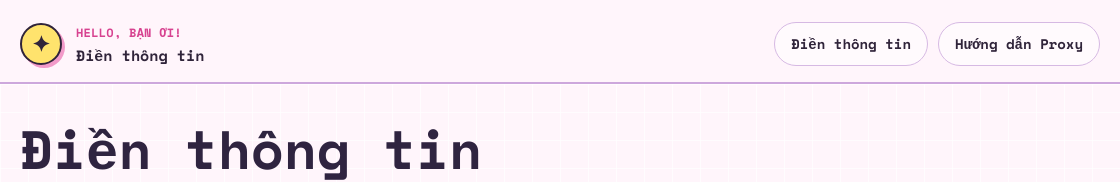
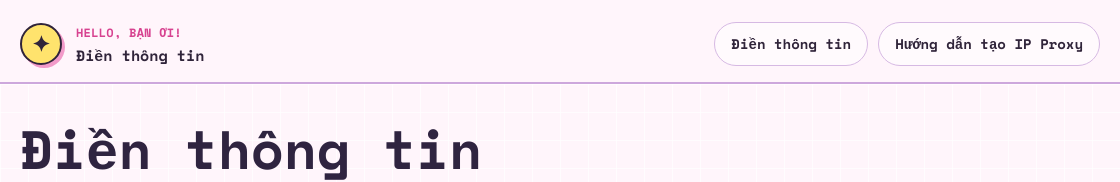
Before and after one commit to vuquangisbleeding/WHZ-TOOL-2026, an Electron app: page web/index.html in a window 1120 px wide. Shown: the top 182 px of the page. Drawn offline with nearby package versions, Linux system fonts and the light colour scheme.

Commit message:
feat: update navigation link text for proxy guide to improve clarity

```diff
--- a/web/index.html
+++ b/web/index.html
@@ -19,7 +19,7 @@
       </a>
       <nav class="head-links" aria-label="Điều hướng">
         <a class="head-link" href="#profileForm">Điền thông tin</a>
-        <a class="head-link" href="Huong-dan-Proxy-NZ-Azure.html">Hướng dẫn Proxy</a>
+        <a class="head-link" href="Huong-dan-Proxy-NZ-Azure.html">Hướng dẫn tạo IP Proxy</a>
       </nav>
     </div>
   </header>
```
